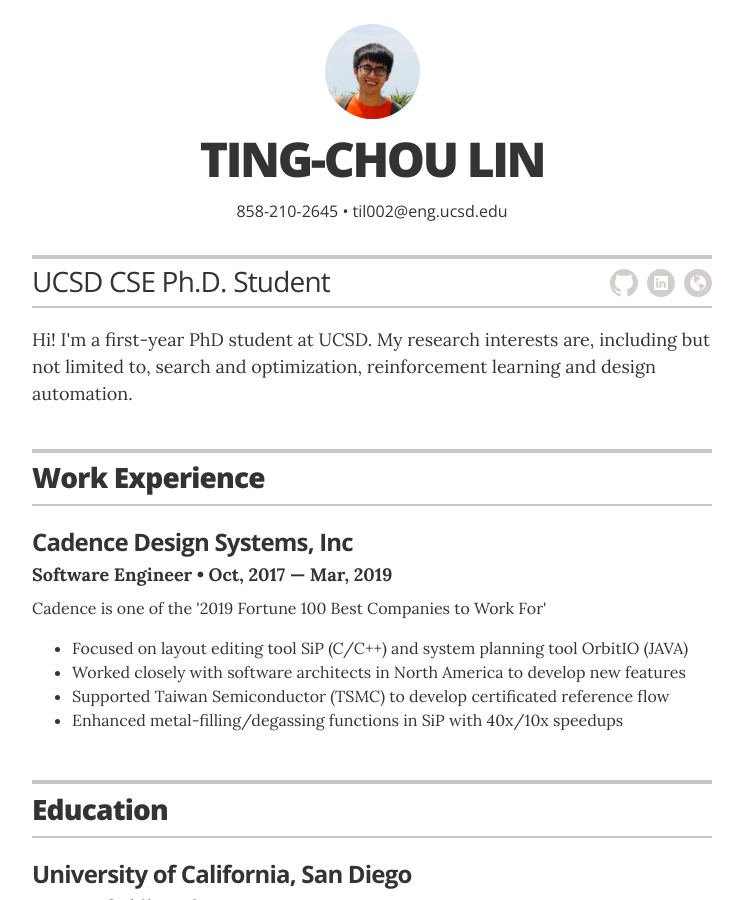
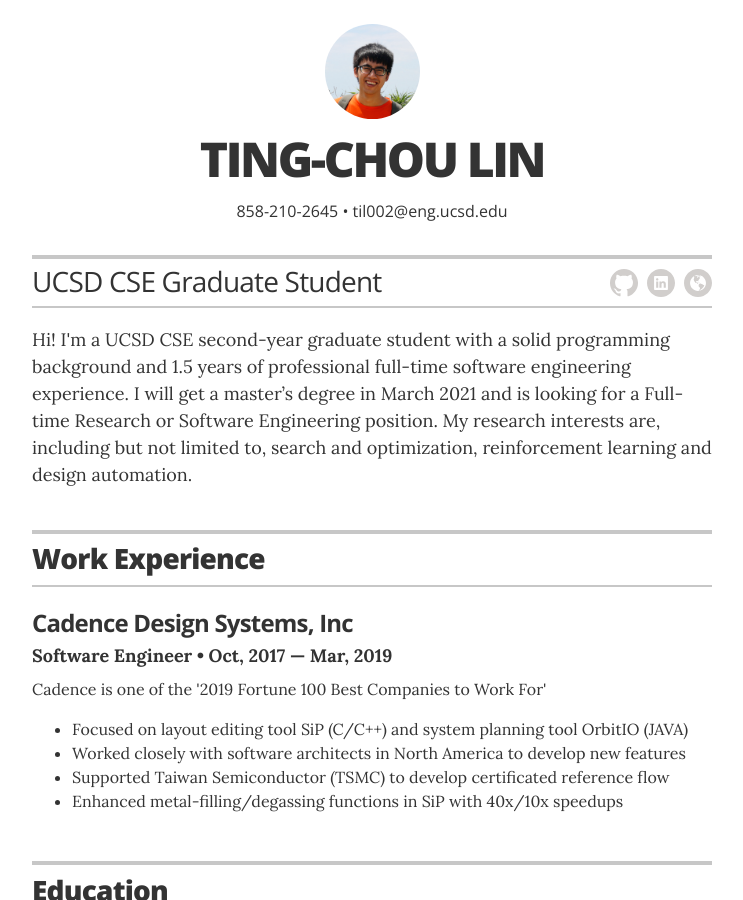
Before and after one commit to jamestclin/jamestclin.github.io, a Jekyll site: the page built from index.html, in a window 1280 px wide and 900 px high. Shown: the whole window, without its empty margins (268-1011 px from the left). Built offline with Jekyll 4.4.1, drawn with Linux system fonts in a browser that asks for light colours.

Commit message:
Update _config.yml

```diff
--- a/_config.yml
+++ b/_config.yml
@@ -11,7 +11,7 @@ sass:
 # Resume settings
 resume_avatar:                  "true"
 resume_name:                    "TING-CHOU LIN"
-resume_title:                   "UCSD CSE Ph.D. Student"
+resume_title:                   "UCSD CSE Graduate Student"
 
 # used for the contact button in _layouts/resume.html
 resume_contact_email:           "til002@eng.ucsd.edu"
@@ -23,7 +23,7 @@ resume_contact_telephone:       "858-210-2645"
 resume_header_contact_info:     "858-210-2645 • til002@eng.ucsd.edu"
 display_header_contact_info:    "true"
 
-resume_header_intro: "<p>Hi! I'm a first-year PhD student at UCSD. My research interests are, including but not limited to, search and optimization, reinforcement learning and design automation. </p>"
+resume_header_intro: "<p>Hi! I'm a UCSD CSE second-year graduate student with a solid programming background and 1.5 years of professional full-time software engineering experience. I will get a master’s degree in March 2021 and is looking for a Full-time Research or Software Engineering position. My research interests are, including but not limited to, search and optimization, reinforcement learning and design automation. </p>"
 
 # use "yes" to display the email contact button,
 # "no" to display an "I'm not looking for work" message,
```
